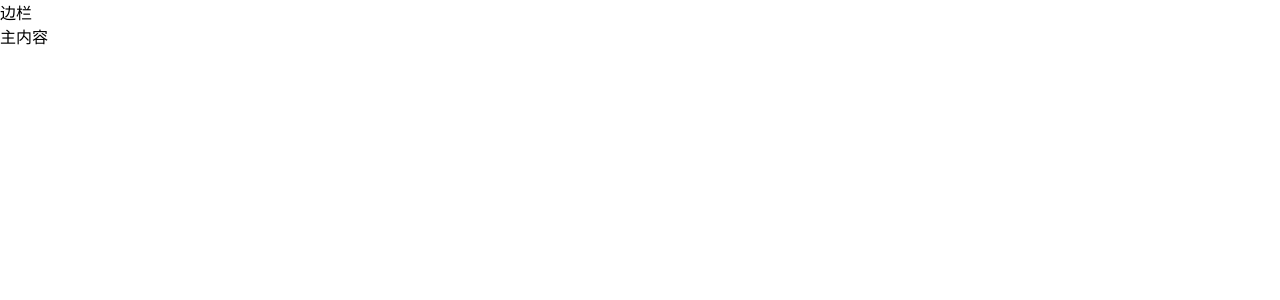
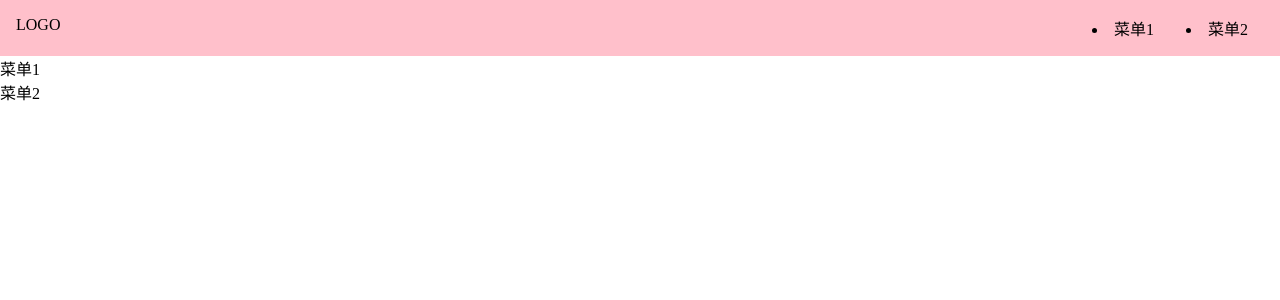
Before and after one commit to jiangyongting0810/Pretty_ui, a Vue app: page /#/doc in a window 1280 px wide. Shown: the top 300 px of the page. Built offline with nearby package versions, Linux system fonts and the light colour scheme.

Commit message:
封装Topnav 组件

```diff
--- /dev/null
+++ b/src/components/Topnav.vue
@@ -0,0 +1,35 @@
+<template>
+  <div class="topnav">
+    <div class="logo">
+      LOGO
+    </div>
+    <div class="menu">
+      <li>菜单1</li>
+      <li>菜单2</li>
+    </div>
+  </div>
+</template>
+<script lang="ts">
+  export default {
+
+  }
+</script>
+<style lang="scss" scoped>
+.topnav {
+  background: pink;
+  display: flex;
+  padding: 16px;
+  > .logo {
+    max-width: 6em;
+    margin-right: auto;
+  }
+  > .menu {
+    display: flex;
+    white-space: nowrap;
+    flex-wrap: nowrap;
+    > li {
+      margin: 0 1em;
+    }
+  }
+}
+</style>
--- a/src/views/Doc.vue
+++ b/src/views/Doc.vue
@@ -1,13 +1,17 @@
 <template>
-  <div>
-    <div class="topnav">
-      <div class="logo"></div>
-      <div class="menu"></div>
+  <div class="topnav">
+      <Topnav/>
+      <ul class="menu">
+        <li>菜单1</li>
+        <li>菜单2</li>
+      </ul>
     </div>
-    <div class="content">
-      <aside>边栏</aside>
-      <main>主内容</main>
-    </div>
-  </div>
 </template>
-<script></script>
+<script lang="ts">
+  import Topnav from "../components/Topnav.vue"
+  export default {
+    components:{
+      Topnav
+    }
+  }
+</script>
--- a/src/views/Home.vue
+++ b/src/views/Home.vue
@@ -1,14 +1,6 @@
 <template>
   <div>
-    <div class="topnav">
-      <div class="logo">
-        LOGO
-      </div>
-      <ul class="menu">
-        <li>菜单1</li>
-        <li>菜单2</li>
-      </ul>
-    </div>
+    <Topnav/>
     <div class="banner">
       <h1>轱辘UI</h1>
       <h2>一个厉害的 UI 框架</h2>
@@ -19,22 +11,11 @@
     </div>
   </div>
 </template>
-<script></script>
-<style lang="scss" scoped>.topnav {
-  background: pink;
-  display: flex;
-  padding: 16px;
-  > .logo {
-    max-width: 6em;
-    margin-right: auto;
-  }
-  > .menu {
-    display: flex;
-    white-space: nowrap;
-    flex-wrap: nowrap;
-    > li {
-      margin: 0 1em;
+<script lang="ts">
+  import Topnav from '../components/Topnav.vue'
+  export default {
+    components:{
+      Topnav
     }
   }
-}
-</style>
+</script>
```
